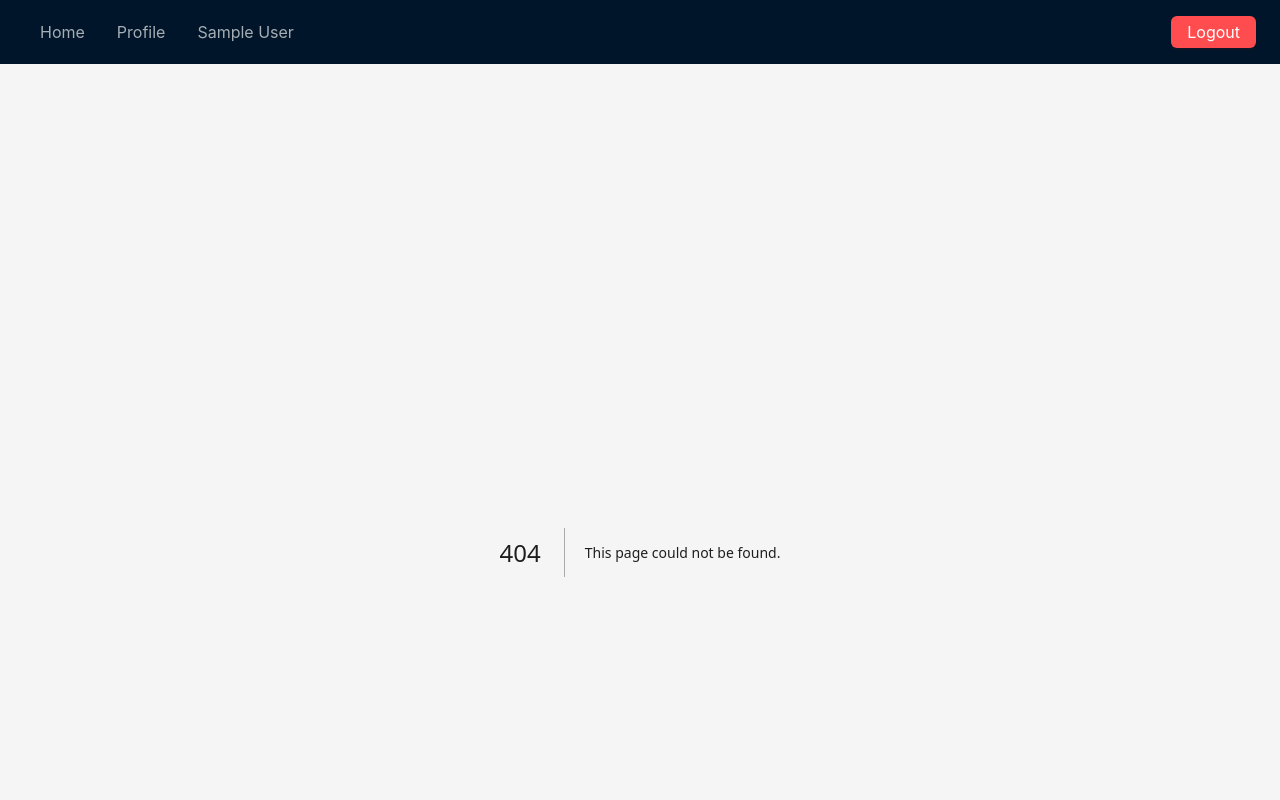
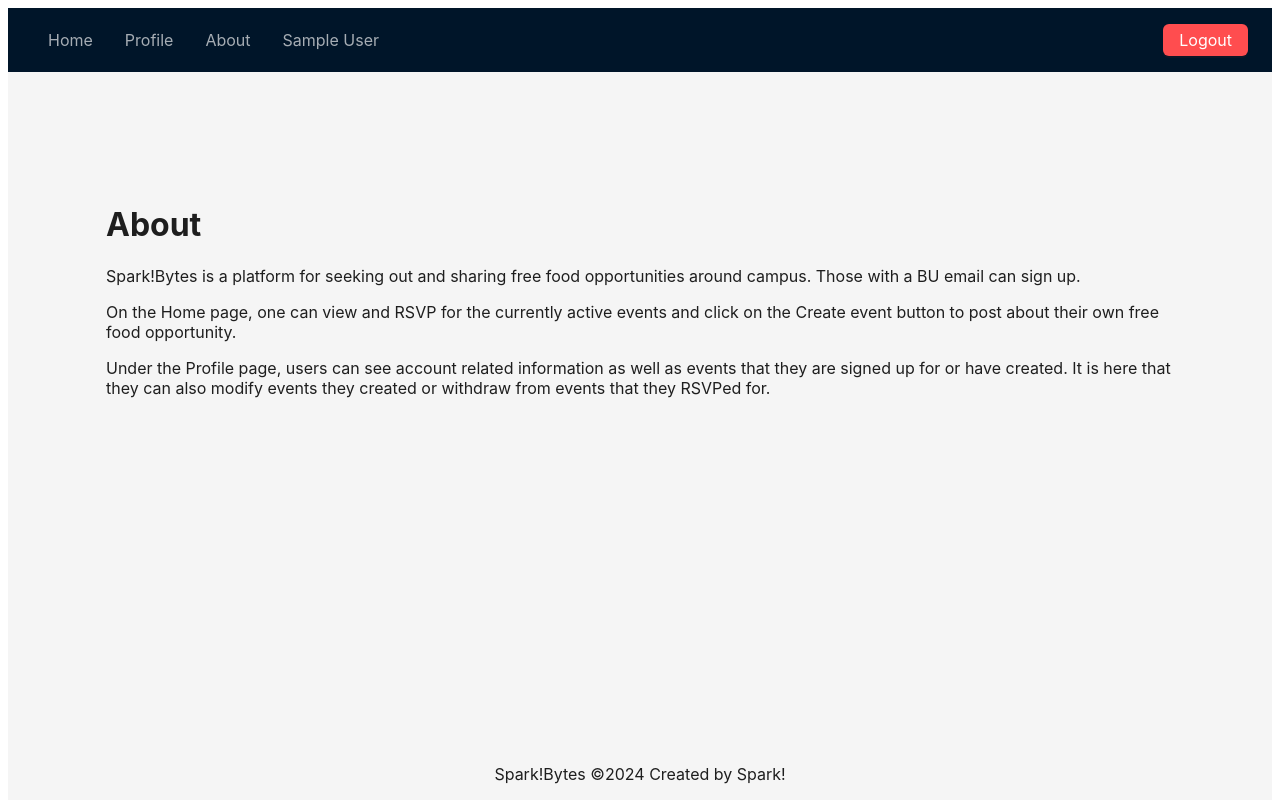
Before and after one commit to Hengsheng-Liu/CS391, a Next.js app in the folder client/: page /about in a window 1280 px wide. Before the commit this address had no page. Shown: the top 800 px of the page. Built offline with nearby package versions, Linux system fonts and the light colour scheme; sample sign-in values are in the browser's storage.

Commit message:
feat: add about page for new users

```diff
--- a/client/src/components/header.tsx
+++ b/client/src/components/header.tsx
@@ -14,7 +14,8 @@ const CustomHeader = () => {
   const menuItems = [
     { key: '0', label: 'Home', href: '/' },
     { key: '1', label: 'Profile', href: '/profile'},
-    { key: '2', label: user?.name || "",  href: '', disabled: true }, // display user name when possible
+    { key: '2', label: 'About', href: '/about'},
+    { key: '3', label: user?.name || "",  href: '', disabled: true }, // display user name when possible
   ];
 
   // Handle menu click for navigation
--- /dev/null
+++ b/client/src/pages/about.tsx
@@ -0,0 +1,84 @@
+import { useEffect, useState } from "react";
+import { Typography, Card, List, Button, Tabs, Tag, Spin } from "antd";
+import { useAuth } from "@/contexts/UserContext";
+import { useRouter } from "next/router";
+
+// Define About component
+export default function Profile() {
+  const { user, loading } = useAuth();
+  const router = useRouter();
+
+  // Effect hook for authentication and data fetching
+  useEffect(() => {
+    if (!loading && !user) {
+      router.push('/login');
+      return;
+    }
+
+    /* if (user?.id) {
+      const fetchEvents = async () => {
+        try {
+          // Fetch all events
+          const eventsResponse = await fetch("/api/events");
+          const eventsData = await eventsResponse.json();
+
+          // Filter events created by the user
+          const userEvents = eventsData.filter((event: Event) => event.host_id === user.id);
+          setCreatedEvents(userEvents);
+
+          // For each event, fetch its detailed version that includes participants
+          const detailedEvents = await Promise.all(
+            eventsData.map(async (event: Event) => {
+              const detailResponse = await fetch(`/api/events/${event.id}`);
+              return detailResponse.json();
+            })
+          );
+
+          // Filter events where the user is a participant
+          const userRsvpedEvents = detailedEvents.filter((event: Event) =>
+            event.participants?.some((participant: User) => participant.id === user.id)
+          );
+
+          setRsvpedEvents(userRsvpedEvents);
+        } catch (error) {
+          console.error("Error fetching events:", error);
+        }
+      };
+
+      fetchEvents();
+    } */
+  }, [user, loading, router]);
+
+  // Show loading state
+  if (loading) {
+    return (
+      <div style={{ display: 'flex', justifyContent: 'center', alignItems: 'center', height: '100vh' }}>
+        <Spin size="large" />
+      </div>
+    );
+  }
+
+  // If no user, don't render anything (redirect will happen in useEffect)
+  if (!user) {
+    return null;
+  }
+
+  return (
+    <div style={{ padding: "24px" }}>
+      <h1>About</h1>
+      <p>
+        Spark!Bytes is a platform for seeking out and sharing free food opportunities around campus. Those with a BU email can sign
+        up.
+      </p>
+      <p>
+        On the Home page, one can view and RSVP for the currently active events and click on the Create event button to post about their own
+        free food opportunity.
+      </p>
+      <p>
+        Under the Profile page, users can see account related information as well as events that they are
+        signed up for or have created. It is here that they can also modify events they created or withdraw from events that they RSVPed
+        for.
+      </p>
+    </div>
+  );
+}
```
